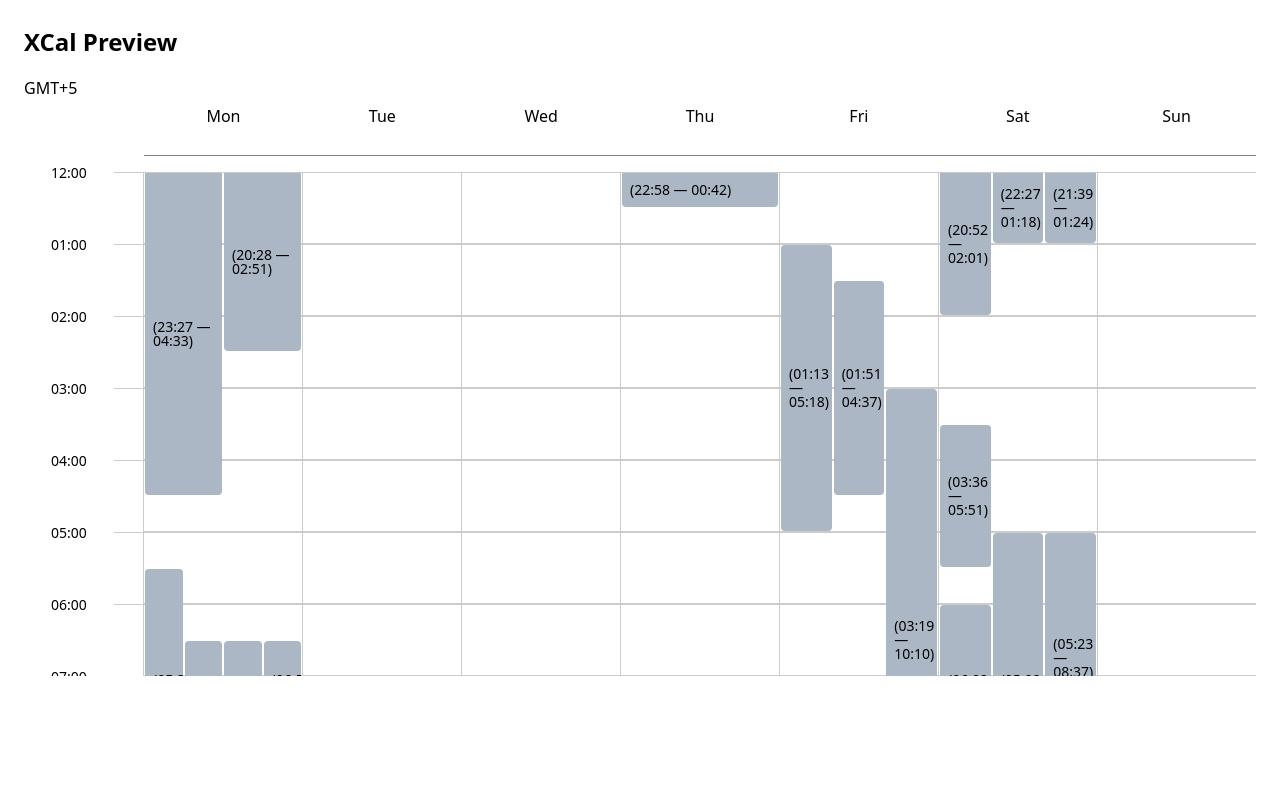
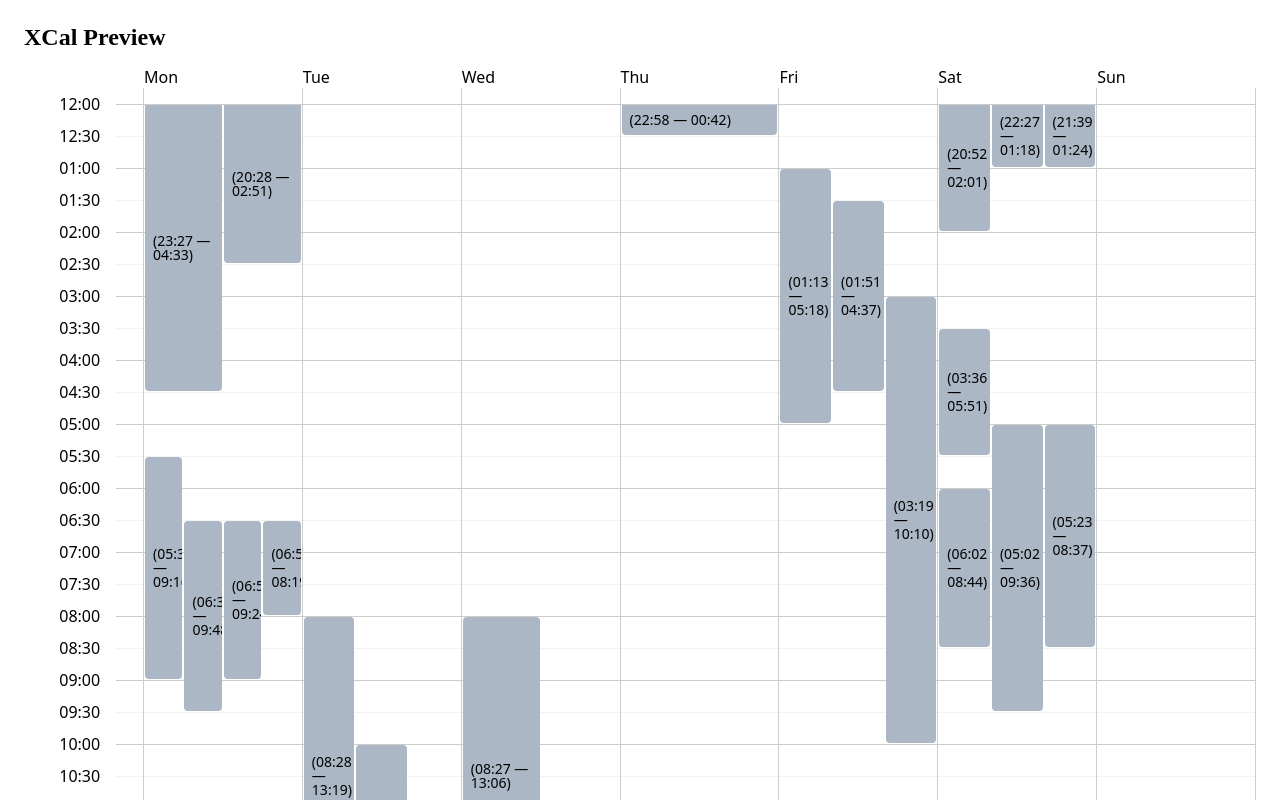
Before and after one commit to anshul-veersa/xcal-v2, a Vue app: page / in a window 1280 px wide. Shown: the top 800 px of the page. Built offline with nearby package versions, Linux system fonts and the light colour scheme; the HTML template or start-up script is replaced by a standard one.

Commit message:
customizable slot separators

```diff
--- a/src/App.vue
+++ b/src/App.vue
@@ -6,7 +6,12 @@
     <XCal
       :events="mockEvents"
       view="week"
-      :config="{ slotDuration: 30, maxEventsPerSlot: 6 }"
+      :config="{
+        slotDuration: 30,
+        maxEventsPerSlot: 6,
+        showSlotIndicators: true,
+      }"
+      class="calendar"
     >
       <template #time-slot="{ timeSlot }">
         <div class="bg-event" v-if="timeSlot.backgroundEvents">
--- a/src/components/abstract-views/column-grid/column-grid.vue
+++ b/src/components/abstract-views/column-grid/column-grid.vue
@@ -1,6 +1,6 @@
 <template>
-  <div class="column-grid-layout" role="presentation">
-    <div class="corner">GMT+5</div>
+  <div class="column-grid-layout">
+    <div class="corner"></div>
 
     <div class="header" data-scroll-sync="x">
       <div class="header-items">
@@ -17,14 +17,15 @@
 
     <div class="content" data-scroll-sync="x">
       <div class="content-layout">
-        <div class="indicators">
+        <div class="time-indicators">
           <div
-            class="hour-indicator"
+            class="time-indicator"
             v-for="hourIndicator in slotIndicators"
             :key="hourIndicator.id"
+            :data-is-hour="hourIndicator.isHour"
           >
-            <span class="hour-indicator__label">{{ hourIndicator.label }}</span>
-            <div class="hour-indicator__rule" />
+            <span class="time-indicator__label">{{ hourIndicator.label }}</span>
+            <div class="time-indicator__rule" />
           </div>
         </div>
         <div class="columns">
@@ -42,6 +43,18 @@
                 <slot name="time-slot" v-bind="{ timeSlot }" />
               </div>
             </div>
+
+            <div class="separators-layer">
+              <div
+                class="separator"
+                v-for="hourIndicator in slotIndicators"
+                :key="hourIndicator.id"
+                :data-is-hour="hourIndicator.isHour"
+              >
+                <span class="separator__rule"></span>
+              </div>
+            </div>
+
             <div class="events-layer">
               <div
                 v-for="tile in eventTilesByColumn[colIdx].eventTiles"
@@ -101,14 +114,19 @@ const props = defineProps<{
 
 const t = inject<TimeUtils>(keys.TimeUtils)!;
 
-/** Configuration */
-const slotsStartsAt = t.startOfDay(t.today);
-const slotsEndsAt = t.endOfDay(t.today);
+const computedConfig = computed(() => {
+  const slotsStartsAt = t.startOfDay(t.today);
+  const slotsEndsAt = t.endOfDay(t.today);
 
-const slotsSpan = t.differenceInMinutes(slotsEndsAt, slotsStartsAt);
-const totalSlots = Math.ceil(slotsSpan / props.config.slotDuration);
-
-/**************** */
+  const slotsSpan = t.differenceInMinutes(slotsEndsAt, slotsStartsAt);
+  const totalSlots = Math.ceil(slotsSpan / props.config.slotDuration);
+  return {
+    slotsStartsAt,
+    slotsEndsAt,
+    slotsSpan,
+    totalSlots,
+  };
+});
 
 const tiler = new DayTiler(
   {
@@ -149,7 +167,7 @@ const slotsByColumn = computed(() => {
 
     return {
       id: column.id,
-      slots: Array.from({ length: totalSlots }, (_, i) => {
+      slots: Array.from({ length: computedConfig.value.totalSlots }, (_, i) => {
         const startTime = t.addMinutes(
             column.date,
             i * props.config.slotDuration
@@ -170,16 +188,25 @@ const slotsByColumn = computed(() => {
 });
 
 const slotIndicators = computed(() => {
-  const today = t.today;
-  const hours = t.eachHourOfInterval({
-    start: t.startOfDay(today),
-    end: t.addHours(t.endOfDay(today), 1),
-  });
+  const slotInterval = props.config.showSlotIndicators
+    ? props.config.slotDuration
+    : 60;
 
-  const indicators = hours.map((time) => {
+  const intervals = t.eachMinuteOfInterval(
+    {
+      start: computedConfig.value.slotsStartsAt,
+      end: computedConfig.value.slotsEndsAt,
+    },
+    { step: slotInterval }
+  );
+
+  intervals.push(t.addMinutes(intervals.at(-1)!, slotInterval));
+
+  const indicators = intervals.map((time) => {
     return {
       id: +time,
-      hour: time,
+      time,
+      isHour: time.getMinutes() === 0,
       label: t.format(time, props.config.hourIndicatorLabelFormat),
     };
   });
@@ -196,17 +223,32 @@ onUnmounted(() => scrollSync.value?.destroy());
 </script>
 
 <style lang="scss" scoped>
-$slot-height: 36px;
-$separator-color: rgba(0, 0, 0, 0.2);
-$column-min-width: 120px;
-$hour-indicator-height: 1px;
-$side-bar-width: 120px;
+.column-grid-layout {
+  --slots-count: v-bind("computedConfig.totalSlots");
+  --slot-height: calc(v-bind("config.slotHeight") * 1px);
+  --slot-background: #fbfbfb;
+  --slot-active-background: #d5eaea79;
+
+  --indicators-count: v-bind("slotIndicators.length");
+
+  --content-breathing-space: 16px 0;
+
+  --side-bar-background: #fff;
+  --side-bar-width: 120px;
+  --column-min-width: 100px;
+
+  --header-background: #fff;
+
+  --separator-color: rgba(0, 0, 0, 0.2);
+  --separator-color-secondary: rgba(0, 0, 0, 0.05);
+  --separator-thickness: 1px;
+
+  --tile-gap: 1px;
+}
 
 .column-grid-layout {
-  max-height: 600px;
   display: grid;
-  grid-template-columns: $side-bar-width 1fr;
-  grid-template-rows: 80px 1fr;
+  grid-template: auto 1fr / var(--side-bar-width) 1fr;
 }
 
 .content {
@@ -215,11 +257,10 @@ $side-bar-width: 120px;
   overflow-y: scroll;
 }
 
-.content .content-layout {
+.content-layout {
   position: relative;
   display: grid;
-  grid-template-columns: $side-bar-width 1fr;
-  padding: 16px 0;
+  grid-template-columns: var(--side-bar-width) 1fr;
 }
 
 .content-layout {
@@ -231,24 +272,96 @@ $side-bar-width: 120px;
   }
 }
 
+.time-indicators {
+  display: grid;
+  grid-template-rows: repeat(
+    calc(var(--indicators-count) - 1),
+    calc(
+      var(--slots-count) * var(--slot-height) / (var(--indicators-count) - 1)
+    )
+  );
+  left: 0;
+  position: sticky;
+  z-index: 1;
+  border-right: var(--separator-thickness) solid var(--separator-color);
+  background-color: var(--side-bar-background);
+  padding: var(--content-breathing-space);
+
+  .time-indicator {
+    display: flex;
+    align-items: center;
+    height: 0px;
+
+    &__label {
+      flex-shrink: 0;
+      text-align: right;
+      margin-right: 16px;
+      width: 64%;
+    }
+
+    &__rule {
+      width: 100%;
+      height: var(--separator-thickness);
+      background-color: var(--separator-color);
+    }
+
+    &:not([data-is-hour]) {
+      .time-indicator__rule {
+        background-color: var(--separator-color-secondary);
+      }
+    }
+  }
+}
+
 .columns {
   display: flex;
 
   .column {
+    padding: var(--content-breathing-space);
+
     flex: 1 1 0;
-    min-width: $column-min-width;
+    min-width: var(--column-min-width);
     display: grid;
+    border-right: var(--separator-thickness) solid var(--separator-color);
 
-    &:not(:last-child) {
-      border-right: 1px solid $separator-color;
+    .separators-layer {
+      pointer-events: none;
+      grid-row-start: 1;
+      grid-column-start: 1;
+      display: grid;
+
+      grid-template-rows: repeat(
+        calc(var(--indicators-count) - 1),
+        calc(
+          var(--slots-count) * var(--slot-height) /
+            (var(--indicators-count) - 1)
+        )
+      );
+      .separator {
+        display: flex;
+        align-items: center;
+        height: 0px;
+
+        &__rule {
+          width: 100%;
+          height: var(--separator-thickness);
+          background-color: var(--separator-color);
+        }
+
+        &:not([data-is-hour]) {
+          .separator__rule {
+            background-color: var(--separator-color-secondary);
+          }
+        }
+      }
     }
 
     .slots-layer,
     .events-layer {
-      display: grid;
-      grid-template-rows: repeat(48, $slot-height);
       grid-row-start: 1;
       grid-column-start: 1;
+      display: grid;
+      grid-template-rows: repeat(var(--slots-count), var(--slot-height));
     }
 
     .events-layer {
@@ -256,78 +369,64 @@ $side-bar-width: 120px;
       .event-tile {
         grid-column-start: 1;
         position: relative;
-        margin: 1px 0;
+        margin: var(--tile-gap) 0;
         pointer-events: all;
       }
     }
 
     .slots-layer {
       .slot {
-        &:nth-child(2n) {
-          border-bottom: 0.5px solid $separator-color;
-        }
-        &:nth-child(2n + 1) {
-          border-top: 0.5px solid $separator-color;
-        }
+        // &:nth-child(2n) {
+        //   border-bottom: calc(var(--separator-thickness) / 2) solid
+        //     var(--separator-color);
+        // }
+        // &:nth-child(2n + 1) {
+        //   border-top: calc(var(--separator-thickness) / 2) solid
+        //     var(--separator-color);
+        // }
+        // &:first-child {
+        //   border-top: var(--separator-thickness) solid var(--separator-color);
+        // }
+        // &:last-child {
+        //   border-bottom: var(--separator-thickness) solid var(--separator-color);
+        // }
 
         &:hover {
-          background-color: #d5eaea79;
+          background-color: var(--slot-active-background);
         }
       }
     }
   }
 }
 
-.indicators {
-  border-right: 1px solid $separator-color;
-  z-index: 2;
-  position: sticky;
-  background-color: #fff;
-  left: 0;
-  --slot-height: 36px;
-  display: grid;
-  grid-template-rows: repeat(24, calc(var(--slot-height) * 2));
-}
+.header {
+  grid-row: 1 / 2;
+  grid-column: 2 / -1;
+  background-color: var(--header-background);
 
-.hour-indicator {
-  display: flex;
-  align-items: center;
-  height: 0px;
-
-  &__label {
-    text-align: center;
-    font-size: 14px;
-    width: 90px;
-    flex-shrink: 0;
-  }
-
-  &__rule {
-    width: 100%;
-    height: $hour-indicator-height;
-    background-color: $separator-color;
+  .header-items {
+    display: flex;
+    .header-item {
+      flex: 1 1 0;
+      min-width: var(--column-min-width);
+    }
   }
 }
 
-.header {
-  grid-row: 1 / 2;
-  grid-column: 2 / -1;
-  border-bottom: 1px solid grey;
-  background-color: #fff;
+[data-scroll-sync="all"],
+[data-scroll-sync="x"] {
   overflow-x: scroll;
+  &::-webkit-scrollbar {
+    display: none;
+  }
+}
 
-  .header-items {
-    list-style: none;
-    display: flex;
-    align-items: center;
-    height: 100%;
+[data-scroll-sync="all"],
+[data-scroll-sync="y"] {
+  overflow-y: scroll;
 
-    .header-item {
-      display: flex;
-      flex-direction: column;
-      align-items: center;
-      flex: 1 1 0;
-      min-width: 120px;
-    }
+  &::-webkit-scrollbar {
+    display: none;
   }
 }
 </style>
--- a/src/components/x-cal.vue
+++ b/src/components/x-cal.vue
@@ -106,5 +106,6 @@ if (props.events.length > 1000) {
 </script>
 
 <style lang="scss">
+@import "@/styles/reset.scss";
 @import "@/styles/global.scss";
 </style>
--- a/src/core/time.ts
+++ b/src/core/time.ts
@@ -31,6 +31,7 @@ import {
   setMonth,
   setYear,
   differenceInMinutes,
+  eachMinuteOfInterval,
 } from "date-fns";
 
 export class TimeUtils {
@@ -78,6 +79,7 @@ export class TimeUtils {
   /**
    * RANGE & INTERVAL UTILITIES
    */
+  eachMinuteOfInterval = eachMinuteOfInterval;
   eachDayOfInterval = eachDayOfInterval;
   eachWeekOfInterval = (range: { start: Date; end: Date }) =>
     eachWeekOfInterval(range, {
--- a/src/styles/global.scss
+++ b/src/styles/global.scss
@@ -1,71 +1,8 @@
-*,
-*::before,
-*::after {
-  box-sizing: border-box;
-  padding: 0;
-  margin: 0;
-}
-
-/*
-  Typographic tweaks!
-  3. Add accessible line-height
-  4. Improve text rendering
-*/
-body {
-  line-height: 1.5;
-  -webkit-font-smoothing: antialiased;
+.x-cal {
   font-family: system-ui, -apple-system, BlinkMacSystemFont, "Segoe UI", Roboto,
     Oxygen, Ubuntu, Cantarell, "Open Sans", "Helvetica Neue", sans-serif;
+
+  -moz-text-size-adjust: none;
+  -webkit-text-size-adjust: none;
+  text-size-adjust: none;
 }
-
-/*
-  5. Improve media defaults
-*/
-img,
-picture,
-video,
-canvas,
-svg {
-  display: block;
-  max-width: 100%;
-}
-
-/*
-  6. Remove built-in form typography styles
-*/
-input,
-button,
-textarea,
-select {
-  font: inherit;
-}
-
-/*
-  7. Avoid text overflows
-*/
-p,
-h1,
-h2,
-h3,
-h4,
-h5,
-h6 {
-  overflow-wrap: break-word;
-}
-
-[data-scroll-sync="all"],
-[data-scroll-sync="x"] {
-  overflow-x: scroll;
-  &::-webkit-scrollbar {
-    display: none;
-  }
-}
-
-[data-scroll-sync="all"],
-[data-scroll-sync="y"] {
-  overflow-y: scroll;
-
-  &::-webkit-scrollbar {
-    display: none;
-  }
-}
--- /dev/null
+++ b/src/styles/reset.scss
@@ -0,0 +1,79 @@
+/* Box sizing rules */
+*,
+*::before,
+*::after {
+  box-sizing: border-box;
+  padding: 0;
+  margin: 0;
+}
+
+/* Remove default margin in favour of better control in authored CSS */
+body,
+h1,
+h2,
+h3,
+h4,
+p,
+figure,
+blockquote,
+dl,
+dd {
+  margin-block-end: 0;
+}
+
+/* Remove list styles on ul, ol elements with a list role, which suggests default styling will be removed */
+ul[role="list"],
+ol[role="list"] {
+  list-style: none;
+}
+
+/* Set shorter line heights on headings and interactive elements */
+h1,
+h2,
+h3,
+h4,
+button,
+input,
+label {
+  line-height: 1.1;
+}
+
+/* Balance text wrapping on headings */
+h1,
+h2,
+h3,
+h4 {
+  text-wrap: balance;
+}
+
+/* A elements that don't have a class get default styles */
+a:not([class]) {
+  text-decoration-skip-ink: auto;
+  color: currentColor;
+}
+
+/* Make images easier to work with */
+img,
+picture {
+  max-width: 100%;
+  display: block;
+}
+
+/* Inherit fonts for inputs and buttons */
+input,
+button,
+textarea,
+select {
+  font-family: inherit;
+  font-size: inherit;
+}
+
+/* Make sure textareas without a rows attribute are not tiny */
+textarea:not([rows]) {
+  min-height: 10em;
+}
+
+/* Anything that has been anchored to should have extra scroll margin */
+:target {
+  scroll-margin-block: 5ex;
+}
```
